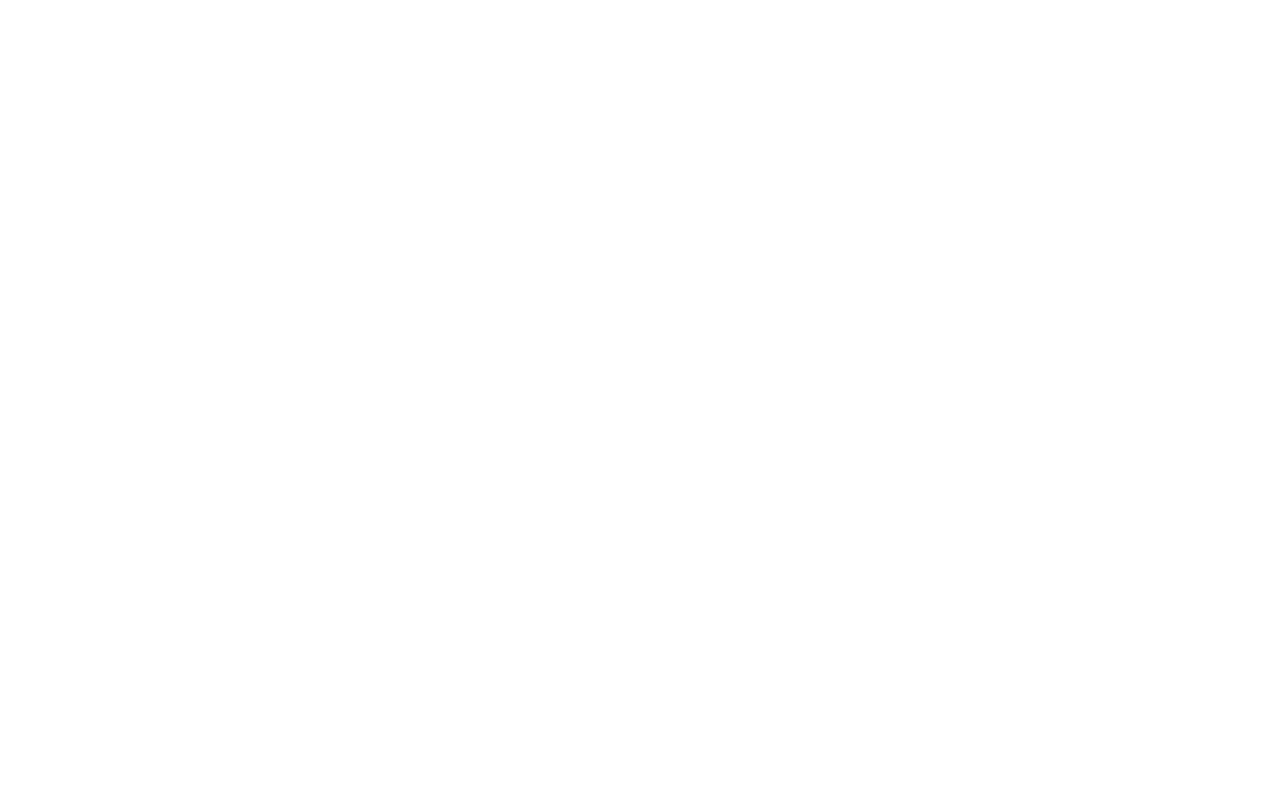
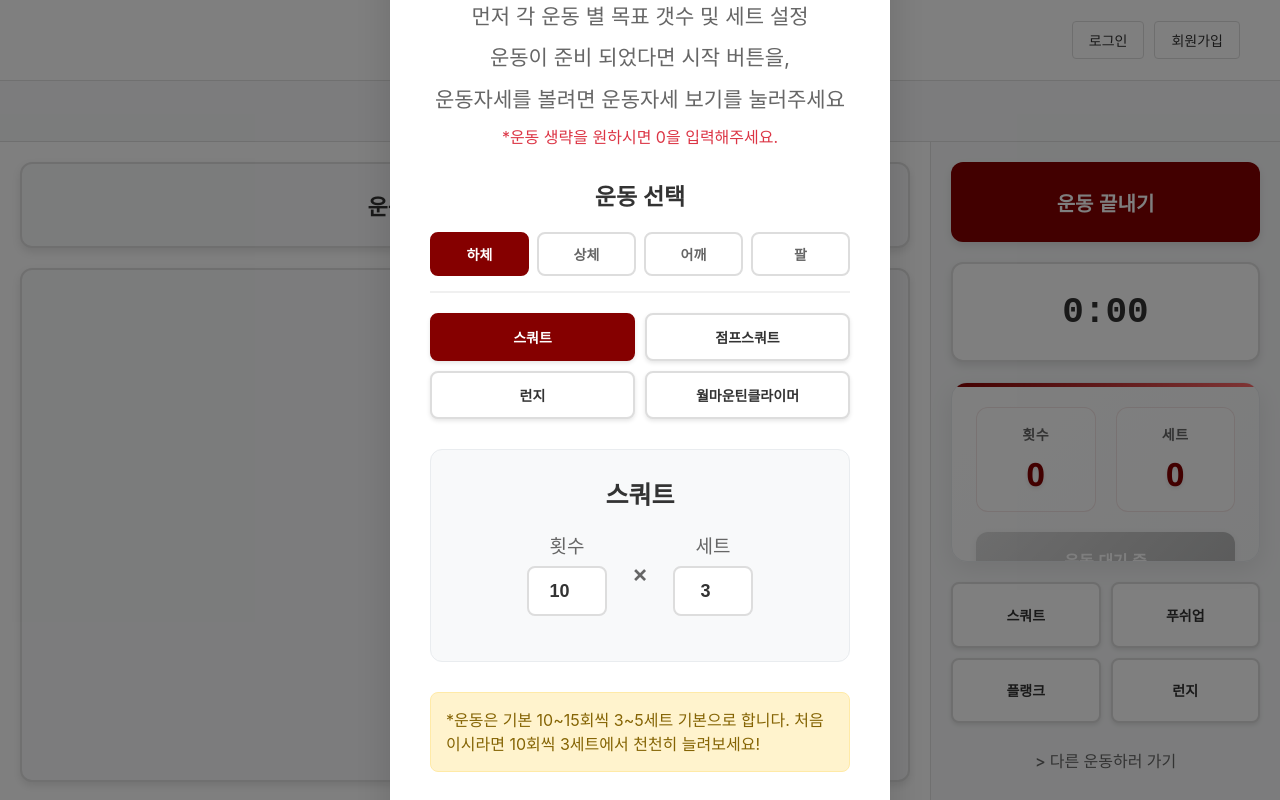
Before and after one commit to MinseouKim/Nullbrain, a React (Create React App) app in the folder typescript_01/: page /camera in a window 1280 px wide. Before the commit this address had no page. Shown: the top 800 px of the page. Built offline with nearby package versions, Linux system fonts and the light colour scheme.

Commit message:
MainPage&CameraPage_Merge

```diff
--- a/typescript_01/src/App.tsx
+++ b/typescript_01/src/App.tsx
@@ -1,6 +1,6 @@
 import React, { useEffect } from "react";
 import { BrowserRouter } from "react-router-dom";
-import { createGlobalStyle } from 'styled-components';
+import { createGlobalStyle } from "styled-components";
 import Layout from "./components/Layout";
 
 // Global Styles
@@ -8,6 +8,7 @@ const GlobalStyle = createGlobalStyle`
   /* 전역 스타일 리셋 */
   * {
     margin: 0;
+
     padding: 0;
     box-sizing: border-box;
   }
@@ -64,6 +65,6 @@ const App = (props: any) => {
       </BrowserRouter>
     </>
   );
-}
+};
 
 export default App;
--- a/typescript_01/src/components/Header.tsx
+++ b/typescript_01/src/components/Header.tsx
@@ -1,5 +1,6 @@
-import React from "react";
-import styled from "styled-components";
+import React, { useState } from "react";
+import { useNavigate } from "react-router-dom";
+import styled, { keyframes } from "styled-components";
 
 const HeaderContainer = styled.header`
   margin: 0 auto;
@@ -7,8 +8,10 @@ const HeaderContainer = styled.header`
 	display: flex;
 	flex-direction: row;
   justify-content: space-between;
+  align-items: center;
 	padding: 10px 20px;
   position: relative;
+  min-height: 60px;
 `;
 
 const RightBar = styled.div`
@@ -16,12 +19,54 @@ const RightBar = styled.div`
   gap: 30px;
 `;
 
+const pulse = keyframes`
+  0% {
+    transform: translate(-50%, -50%) scale(1);
+  }
+  50% {
+    transform: translate(-50%, -50%) scale(1.05);
+  }
+  100% {
+    transform: translate(-50%, -50%) scale(1);
+  }
+`;
+
 const Logo = styled.div`
   font-weight: bold;
   font-size: 24px;
   position: absolute;
   left: 50%;
-  transform: translateX(-50%);
+  top: 50%;
+  transform: translate(-50%, -50%);
+  cursor: pointer;
+  transition: all 0.3s ease;
+  overflow: hidden;
+  white-space: nowrap;
+
+  &::before {
+    content: '';
+    position: absolute;
+    top: 0;
+    left: -100%;
+    width: 100%;
+    height: 100%;
+    background: linear-gradient(90deg, transparent, rgba(255, 255, 255, 0.4), transparent);
+    transition: left 0.5s;
+  }
+
+  &:hover {
+    color: #850000;
+    transform: translate(-50%, -50%) translateY(-2px);
+    text-shadow: 0 4px 8px rgba(133, 0, 0, 0.3);
+
+    &::before {
+      left: 100%;
+    }
+  }
+
+  &:active {
+    animation: ${pulse} 0.2s ease-in-out;
+  }
 `;
 
 const LeftBar = styled.div`
@@ -47,6 +92,16 @@ const Signup = styled.button`
 `;
 
 const Header = () => {
+  const navigate = useNavigate();
+  const [isTransitioning, setIsTransitioning] = useState(false);
+
+  const handleLogoClick = () => {
+    setIsTransitioning(true);
+    setTimeout(() => {
+      navigate('/main');
+    }, 300);
+  };
+
 	return (
 		<HeaderContainer>
       <LeftBar>
@@ -54,7 +109,7 @@ const Header = () => {
         <span>후기</span>
         <span>운동</span>
       </LeftBar>
-      <Logo>
+      <Logo onClick={handleLogoClick}>
         자세ON
       </Logo>
       <RightBar>
--- a/typescript_01/src/components/InjuryCauseBarChart.tsx
+++ b/typescript_01/src/components/InjuryCauseBarChart.tsx
@@ -53,7 +53,7 @@ const InjuryCauseBarChart = () => (
         axisLine={false}
         tickLine={false}
         tick = {false}
-        tickFormatter={(name) => (name === "무리한 동작" ? name : "")}
+        tickFormatter={(name: string) => (name === "무리한 동작" ? name : "")}
       />
       <Tooltip />
       <Bar dataKey="value">
--- a/typescript_01/src/components/Layouts/MainLayout.tsx
+++ b/typescript_01/src/components/Layouts/MainLayout.tsx
@@ -1,5 +1,7 @@
-import React from 'react';
-import styled from 'styled-components';
+import React, { useState } from 'react';
+import { useNavigate } from 'react-router-dom';
+import styled, { keyframes } from 'styled-components';
+import Footer from '../Footer';
 
 interface MainLayoutProps {
   children: React.ReactNode;
@@ -16,12 +18,48 @@ interface MainLayoutProps {
   } | null;
 }
 
+// 애니메이션 키프레임
+const fadeOut = keyframes`
+  from {
+    opacity: 1;
+    transform: scale(1);
+  }
+  to {
+    opacity: 0;
+    transform: scale(0.95);
+  }
+`;
+
+const slideIn = keyframes`
+  from {
+    opacity: 0;
+    transform: translateY(20px);
+  }
+  to {
+    opacity: 1;
+    transform: translateY(0);
+  }
+`;
+
+const pulse = keyframes`
+  0% {
+    transform: scale(1);
+  }
+  50% {
+    transform: scale(1.05);
+  }
+  100% {
+    transform: scale(1);
+  }
+`;
+
 // Styled Components
-const MainLayoutContainer = styled.div`
+const MainLayoutContainer = styled.div<{ isTransitioning?: boolean }>`
   min-height: 100vh;
   background-color: white;
   color: #333;
   font-family: -apple-system, BlinkMacSystemFont, 'Segoe UI', 'Roboto', sans-serif;
+  animation: ${props => props.isTransitioning ? fadeOut : slideIn} 0.3s ease-in-out;
 `;
 
 const Header = styled.header`
@@ -62,6 +100,35 @@ const HeaderLogo = styled.h1`
   font-weight: 700;
   color: #850000;
   text-align: center;
+  cursor: pointer;
+  transition: all 0.3s ease;
+  position: relative;
+  overflow: hidden;
+
+  &::before {
+    content: '';
+    position: absolute;
+    top: 0;
+    left: -100%;
+    width: 100%;
+    height: 100%;
+    background: linear-gradient(90deg, transparent, rgba(255, 255, 255, 0.4), transparent);
+    transition: left 0.5s;
+  }
+
+  &:hover {
+    color: #6b0000;
+    transform: translateY(-2px);
+    text-shadow: 0 4px 8px rgba(133, 0, 0, 0.3);
+
+    &::before {
+      left: 100%;
+    }
+  }
+
+  &:active {
+    animation: ${pulse} 0.2s ease-in-out;
+  }
 `;
 
 const Navigation = styled.nav`
@@ -89,6 +156,25 @@ const NavItem = styled.span`
     color: #850000;
   }
 `;
+
+const AuthButton = styled.button`
+  background-color: white;
+  color: #333;
+  border: 1px solid #ddd;
+  padding: 8px 16px;
+  border-radius: 4px;
+  cursor: pointer;
+  font-size: 14px;
+  transition: all 0.2s;
+  font-weight: 500;
+
+  &:hover {
+    background-color: #f0f0f0;
+    border-color: #850000;
+    color: #850000;
+  }
+`;
+
 
 const ContentContainer = styled.div`
   display: flex;
@@ -118,23 +204,6 @@ const Sidebar = styled.aside`
   overflow-y: auto;
 `;
 
-const AuthButton = styled.button`
-  background-color: white;
-  color: #333;
-  border: 1px solid #ddd;
-  padding: 8px 16px;
-  border-radius: 4px;
-  cursor: pointer;
-  font-size: 14px;
-  transition: all 0.2s;
-  font-weight: 500;
-
-  &:hover {
-    background-color: #f0f0f0;
-    border-color: #850000;
-    color: #850000;
-  }
-`;
 
 const EndWorkoutButton = styled.button`
   background-color: #850000;
@@ -377,6 +446,16 @@ const MainLayout: React.FC<MainLayoutProps> = ({
   timer = "0:00",
   workoutData = null
 }) => {
+  const navigate = useNavigate();
+  const [isTransitioning, setIsTransitioning] = useState(false);
+
+  const handleLogoClick = () => {
+    setIsTransitioning(true);
+    setTimeout(() => {
+      navigate('/main');
+    }, 300);
+  };
+
   // 운동 분류별 데이터
   const exerciseCategories = {
     '하체': ['스쿼트', '점프스쿼트', '런지', '월마운틴클라이머'],
@@ -389,13 +468,13 @@ const MainLayout: React.FC<MainLayoutProps> = ({
     ? exerciseCategories[workoutData.category as keyof typeof exerciseCategories] || []
     : [];
   return (
-    <MainLayoutContainer>
+    <MainLayoutContainer isTransitioning={isTransitioning}>
       {/* 헤더 */}
       <Header>
         <HeaderContent>
           <HeaderLeft></HeaderLeft>
           <HeaderCenter>
-            <HeaderLogo>자세온</HeaderLogo>
+            <HeaderLogo onClick={handleLogoClick}>자세온</HeaderLogo>
           </HeaderCenter>
           <HeaderRight>
             <AuthButton>로그인</AuthButton>
@@ -489,6 +568,9 @@ const MainLayout: React.FC<MainLayoutProps> = ({
           </ExerciseSelection>
         </Sidebar>
       </ContentContainer>
+
+      {/* 푸터 */}
+      <Footer />
     </MainLayoutContainer>
   );
 };
--- a/typescript_01/src/pages/MainPage.tsx
+++ b/typescript_01/src/pages/MainPage.tsx
@@ -189,11 +189,11 @@ const MainPage = () => {
   const navigate = useNavigate();
 
   const handleStartWorkout = () => {
-    navigate('/exercise');
+    navigate('/camera');
   };
 
   const handleCardClick = (exercise: string) => {
-    navigate('/exercise');
+    navigate('/camera');
   };
 
   return (
--- a/typescript_01/src/routers/Routers.tsx
+++ b/typescript_01/src/routers/Routers.tsx
@@ -3,18 +3,18 @@ import { Navigate, Route, Routes } from "react-router";
 
 const MainPage = lazy(() => import("../pages/MainPage"));
 const ExerciseItems = lazy(() => import("../pages/ExerciseItems"));
+const Camera = lazy(() => import("../cameraPage/Camera"));
 
 const Routers = (props: any) => {
     return (
         <Suspense fallback={<></>}>
-
             <Routes>
                 <Route path='/' element={<Navigate replace to='/main' {...props} />} />
                 <Route path='main' element={<MainPage {...props} />} />
                 <Route path='exercise' element={<ExerciseItems {...props} />} />
+                <Route path='camera' element={<Camera {...props} />} />
             </Routes>
         </Suspense>
     )
-
 }
 export default Routers;
```
Also changed, not shown: 1 other file (tests, documents, lock files or other folders).
